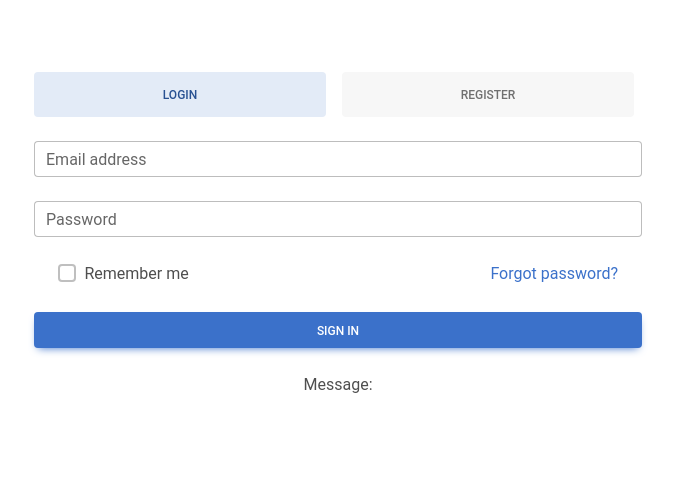
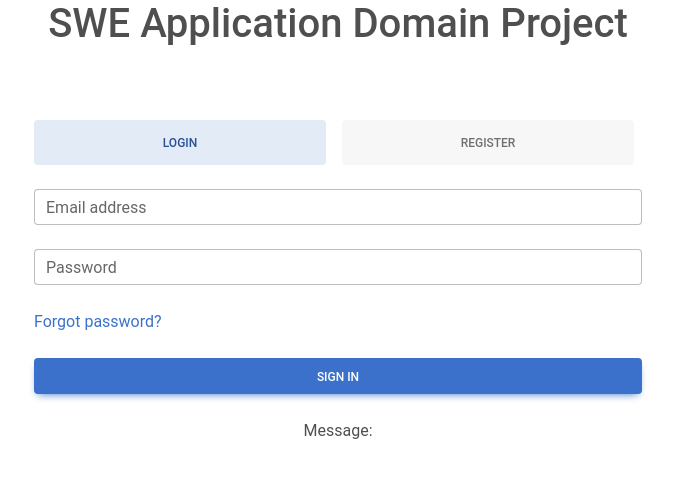
Before and after one commit to jakestreet/Accountr, a React (Create React App) app: page / in a window 1280 px wide. Shown: the top 478 px of the page, without its empty margins (302-977 px from the left). Built offline with nearby package versions, Linux system fonts and the light colour scheme.

Commit message:
fix forgot password link and remove checkbox

```diff
--- a/src/App.js
+++ b/src/App.js
@@ -9,6 +9,7 @@ import { BrowserRouter, Routes, Route } from "react-router-dom";
 function App() {
   return (
     <div>
+      <h1>SWE Application Domain Project</h1>
       <BrowserRouter>
         <Routes>
             <Route index element={<LoginPage />} />
--- a/src/components/LoginPage.js
+++ b/src/components/LoginPage.js
@@ -15,8 +15,7 @@ import {
   MDBTabsContent,
   MDBTabsPane,
   MDBBtn,
-  MDBInput,
-  MDBCheckbox
+  MDBInput
 }
 from 'mdb-react-ui-kit';
 
@@ -125,6 +124,10 @@ export default function LoginPage() {
 
     }
     */
+    const ResetNav = (e)=>{
+      e.preventDefault();
+      navigate("/reset");
+  }
 
     const [justifyActive, setJustifyActive] = useState('tab1');;
 
@@ -156,27 +159,25 @@ export default function LoginPage() {
 
               <MDBTabsPane show={justifyActive === 'tab1'}>
 
-                <MDBInput wrapperClass='mb-4' label='Email address' id='form1' type='email' inputRef={loginEmailInputRef}/>
-                <MDBInput wrapperClass='mb-4' label='Password' id='form2' type='password' inputRef={loginPasswdInputRef}/>
-
-                <div className="d-flex justify-content-between mx-4 mb-4">
-                  <MDBCheckbox name='flexCheck' value='' id='flexCheckDefault' label='Remember me' />
-                  <a href="/reset">Forgot password?</a>
-                </div>
+                <MDBInput wrapperClass='mb-4' label='Email address' id='loginEmail' type='email' inputRef={loginEmailInputRef}/>
+                <MDBInput wrapperClass='mb-4' label='Password' id='loginPassword' type='password' inputRef={loginPasswdInputRef}/>
+                <a onClick={ResetNav} href="!#" >Forgot password?</a>
+                <div className="d-flex justify-content-between mx-4 mb-4"></div>
 
                 <MDBBtn onClick={LoginForm} className="mb-4 w-100">Sign in</MDBBtn>
                 <p className="text-center">Message: {loginStatus}</p>
+
 
               </MDBTabsPane>
 
               <MDBTabsPane show={justifyActive === 'tab2'}>
 
-                <MDBInput wrapperClass='mb-4' label='Email' id='form1' type='email' inputRef={emailInputRef}/>
-                <MDBInput wrapperClass='mb-4' label='Password' id='form1' type='password' inputRef={passwdInputRef}/>
-                <MDBInput wrapperClass='mb-4' label='First Name' id='form1' type='text' inputRef={fNameInputRef}/>
-                <MDBInput wrapperClass='mb-4' label='Last Name' id='form1' type='text' inputRef={lNameInputRef}/>
-                <MDBInput wrapperClass='mb-4' label='Address' id='form1' type='text' inputRef={addressInputRef}/>
-                <MDBInput wrapperClass='mb-4' label='Date of Birth' id='form1' type='date' inputRef={dobInputRef}/>
+                <MDBInput wrapperClass='mb-4' label='Email' id='regEmail' type='email' inputRef={emailInputRef}/>
+                <MDBInput wrapperClass='mb-4' label='Password' id='regPassword' type='password' inputRef={passwdInputRef}/>
+                <MDBInput wrapperClass='mb-4' label='First Name' id='regFirst' type='text' inputRef={fNameInputRef}/>
+                <MDBInput wrapperClass='mb-4' label='Last Name' id='regLast' type='text' inputRef={lNameInputRef}/>
+                <MDBInput wrapperClass='mb-4' label='Address' id='regAddress' type='text' inputRef={addressInputRef}/>
+                <MDBInput wrapperClass='mb-4' label='Date of Birth' id='regDoB' type='date' inputRef={dobInputRef}/>
 
                 <MDBBtn onClick={SignUpForm} className="mb-4 w-100">Sign up</MDBBtn>
 
```
